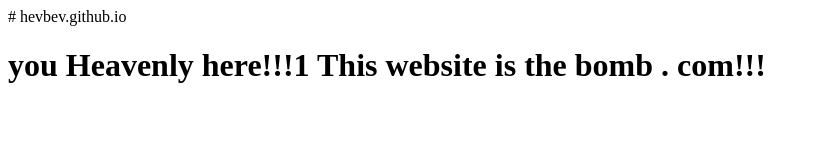
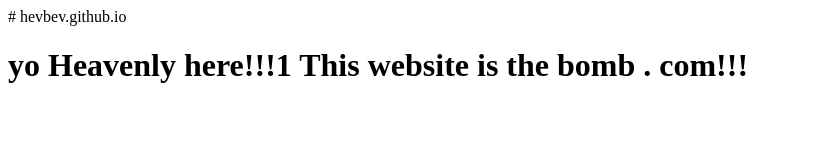
Before and after one commit to HevBev/hevbev.github.io, a plain HTML site: page index.html in a window 1280 px wide. Shown: the whole page, without its empty margins (0-818 px from the left). Drawn offline with Linux system fonts and the light colour scheme.

Commit message:
Update index.html

```diff
--- a/index.html
+++ b/index.html
@@ -1,3 +1,3 @@
 # hevbev.github.io
 
-<h1> you Heavenly here!!!1 This website is the bomb . com!!! </h1>
+<h1> yo Heavenly here!!!1 This website is the bomb . com!!! </h1>
```
